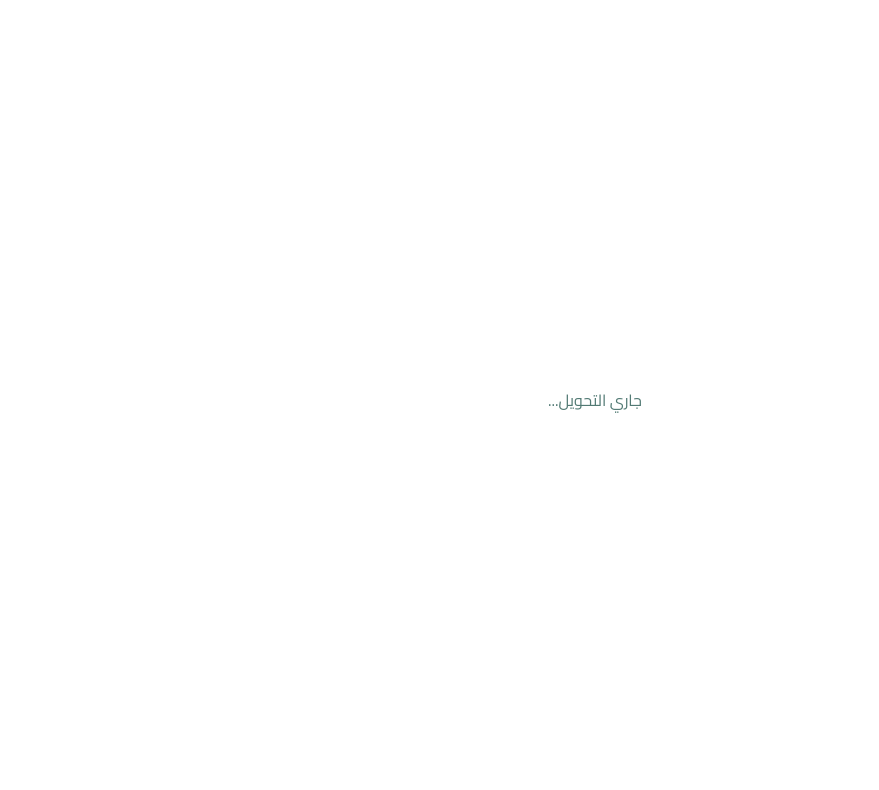
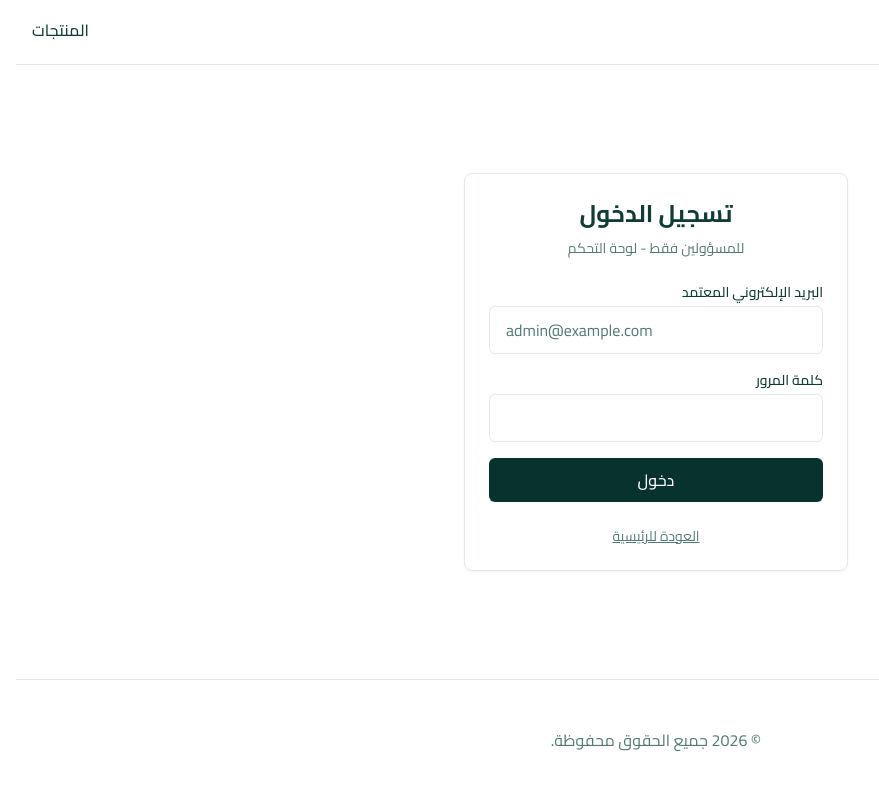
Before and after one commit to General-Intelligence-Service/General-Intelligence-Service, a Next.js app: page /login in a window 1280 px wide. Before the commit this address had no page. Shown: the top 790 px of the page, without its empty margins (73-952 px from the left). Built offline with nearby package versions, Linux system fonts and the light colour scheme.

Commit message:
تحديث جديد
Made-with: Cursor

```diff
--- /dev/null
+++ b/app/api/auth/login/route.ts
@@ -0,0 +1,47 @@
+import { NextRequest, NextResponse } from "next/server";
+import {
+  isAllowedEmail,
+  checkAdminPassword,
+  createSessionToken,
+  setSessionCookie,
+} from "@/lib/auth-session";
+
+export async function POST(request: NextRequest) {
+  try {
+    const body = await request.json();
+    const email = (body.email as string)?.trim?.();
+    const password = body.password;
+
+    if (!email || typeof password !== "string") {
+      return NextResponse.json(
+        { success: false, error: "البريد وكلمة المرور مطلوبان" },
+        { status: 400 }
+      );
+    }
+
+    if (!isAllowedEmail(email)) {
+      return NextResponse.json(
+        { success: false, error: "هذا البريد غير معتمد للدخول" },
+        { status: 403 }
+      );
+    }
+
+    if (!checkAdminPassword(password)) {
+      return NextResponse.json(
+        { success: false, error: "كلمة المرور غير صحيحة" },
+        { status: 401 }
+      );
+    }
+
+    const token = createSessionToken(email);
+    await setSessionCookie(token);
+
+    return NextResponse.json({ success: true, redirect: "/dashboard" });
+  } catch (error) {
+    console.error("Login error:", error);
+    return NextResponse.json(
+      { success: false, error: "حدث خطأ أثناء تسجيل الدخول" },
+      { status: 500 }
+    );
+  }
+}
--- /dev/null
+++ b/app/api/auth/logout/route.ts
@@ -0,0 +1,7 @@
+import { NextResponse } from "next/server";
+import { deleteSessionCookie } from "@/lib/auth-session";
+
+export async function POST() {
+  await deleteSessionCookie();
+  return NextResponse.json({ success: true, redirect: "/login" });
+}
--- /dev/null
+++ b/app/api/auth/session/route.ts
@@ -0,0 +1,14 @@
+import { NextResponse } from "next/server";
+import { getSession } from "@/lib/auth-session";
+
+export async function GET() {
+  try {
+    const session = await getSession();
+    if (!session) {
+      return NextResponse.json({ authenticated: false }, { status: 401 });
+    }
+    return NextResponse.json({ authenticated: true, email: session.email });
+  } catch {
+    return NextResponse.json({ authenticated: false }, { status: 401 });
+  }
+}
--- a/app/dashboard/page.tsx
+++ b/app/dashboard/page.tsx
@@ -1,7 +1,8 @@
 "use client";
 
 import { useState, useEffect } from "react";
-import { Plus, Edit, Trash2, Package, Search } from "lucide-react";
+import { useRouter } from "next/navigation";
+import { Plus, Edit, Trash2, Package, Search, LogOut } from "lucide-react";
 import { Navbar } from "@/components/navbar";
 import { Footer } from "@/components/footer";
 import { Button } from "@/components/ui/button";
@@ -12,11 +13,26 @@ import { ProductForm } from "@/components/dashboard/product-form";
 import { Product, type GiftTier, getGiftTierLabel, generateNextSKU, products as initialProducts } from "@/data/products";
 
 export default function DashboardPage() {
+  const router = useRouter();
   const [products, setProducts] = useState<Product[]>(initialProducts);
   const [searchQuery, setSearchQuery] = useState("");
   const [isFormOpen, setIsFormOpen] = useState(false);
   const [editingProduct, setEditingProduct] = useState<Product | null>(null);
   const [mounted, setMounted] = useState(false);
+  const [authOk, setAuthOk] = useState<boolean | null>(null);
+
+  useEffect(() => {
+    fetch("/api/auth/session", { credentials: "include" })
+      .then((res) => {
+        if (res.ok) setAuthOk(true);
+        else setAuthOk(false);
+      })
+      .catch(() => setAuthOk(false));
+  }, []);
+
+  useEffect(() => {
+    if (authOk === false) router.replace("/login");
+  }, [authOk, router]);
 
   useEffect(() => {
     setMounted(true);
@@ -145,6 +161,23 @@ export default function DashboardPage() {
     }
   };
 
+  const handleLogout = async () => {
+    await fetch("/api/auth/logout", { method: "POST", credentials: "include" });
+    router.replace("/login");
+  };
+
+  if (authOk === null) {
+    return (
+      <div className="flex min-h-screen items-center justify-center">
+        <p className="text-muted-foreground">جاري التحقق...</p>
+      </div>
+    );
+  }
+
+  if (authOk === false) {
+    return null;
+  }
+
   return (
     <div className="flex min-h-screen flex-col">
       <Navbar />
@@ -155,10 +188,16 @@ export default function DashboardPage() {
               <h1 className="mb-2 text-3xl font-bold">لوحة التحكم</h1>
               <p className="text-muted-foreground">إدارة المنتجات والهدايا المعروضة</p>
             </div>
-            <Button onClick={handleAddProduct} size="lg">
-              <Plus className="ml-2 h-5 w-5" />
-              إضافة منتج جديد
-            </Button>
+            <div className="flex items-center gap-2">
+              <Button onClick={handleAddProduct} size="lg">
+                <Plus className="ml-2 h-5 w-5" />
+                إضافة منتج جديد
+              </Button>
+              <Button variant="outline" size="icon" onClick={handleLogout} title="تسجيل الخروج">
+                <LogOut className="h-5 w-5" />
+                <span className="sr-only">تسجيل الخروج</span>
+              </Button>
+            </div>
           </div>
 
           <Card className="mb-6">
--- a/app/login/page.tsx
+++ b/app/login/page.tsx
@@ -1,16 +1,101 @@
 "use client";
 
-import { useEffect } from "react";
+import { useState } from "react";
 import { useRouter } from "next/navigation";
+import Link from "next/link";
+import { Button } from "@/components/ui/button";
+import { Input } from "@/components/ui/input";
+import { Navbar } from "@/components/navbar";
+import { Footer } from "@/components/footer";
 
 export default function LoginPage() {
   const router = useRouter();
-  useEffect(() => {
-    router.replace("/");
-  }, [router]);
+  const [email, setEmail] = useState("");
+  const [password, setPassword] = useState("");
+  const [error, setError] = useState("");
+  const [submitting, setSubmitting] = useState(false);
+
+  const handleSubmit = async (e: React.FormEvent) => {
+    e.preventDefault();
+    setError("");
+    setSubmitting(true);
+    try {
+      const res = await fetch("/api/auth/login", {
+        method: "POST",
+        headers: { "Content-Type": "application/json" },
+        body: JSON.stringify({ email: email.trim(), password }),
+        credentials: "include",
+      });
+      const data = await res.json();
+
+      if (data.success) {
+        router.push(data.redirect ?? "/dashboard");
+        return;
+      }
+      setError(data.error ?? "فشل تسجيل الدخول");
+    } catch {
+      setError("حدث خطأ أثناء الاتصال");
+    } finally {
+      setSubmitting(false);
+    }
+  };
+
   return (
-    <div className="flex min-h-screen items-center justify-center">
-      <p className="text-muted-foreground">جاري التحويل...</p>
+    <div className="flex min-h-screen flex-col">
+      <Navbar />
+      <main className="flex flex-1 items-center justify-center px-4 py-12">
+        <div className="w-full max-w-sm space-y-6 rounded-lg border bg-card p-6 shadow-sm">
+          <div className="text-center">
+            <h1 className="text-2xl font-bold">تسجيل الدخول</h1>
+            <p className="mt-2 text-sm text-muted-foreground">
+              للمسؤولين فقط - لوحة التحكم
+            </p>
+          </div>
+          <form onSubmit={handleSubmit} className="space-y-4">
+            <div>
+              <label htmlFor="email" className="mb-1 block text-sm font-medium">
+                البريد الإلكتروني المعتمد
+              </label>
+              <Input
+                id="email"
+                type="email"
+                value={email}
+                onChange={(e) => setEmail(e.target.value)}
+                placeholder="admin@example.com"
+                required
+                className="text-left"
+                dir="ltr"
+              />
+            </div>
+            <div>
+              <label htmlFor="password" className="mb-1 block text-sm font-medium">
+                كلمة المرور
+              </label>
+              <Input
+                id="password"
+                type="password"
+                value={password}
+                onChange={(e) => setPassword(e.target.value)}
+                required
+                className="text-left"
+                dir="ltr"
+              />
+            </div>
+            {error && (
+              <p className="text-sm text-destructive">{error}</p>
+            )}
+            <Button type="submit" className="w-full" disabled={submitting}>
+              {submitting ? "جاري الدخول..." : "دخول"}
+            </Button>
+          </form>
+          <p className="text-center text-sm text-muted-foreground">
+            <Link href="/" className="underline hover:text-foreground">
+              العودة للرئيسية
+            </Link>
+          </p>
+        </div>
+      </main>
+      <Footer />
     </div>
   );
 }
--- /dev/null
+++ b/lib/auth-session.ts
@@ -0,0 +1,90 @@
+import { cookies } from "next/headers";
+import crypto from "crypto";
+
+const COOKIE_NAME = "admin_session";
+const MAX_AGE = 60 * 60 * 24 * 7; // 7 أيام
+
+function getSecret(): string {
+  const secret = process.env.AUTH_SECRET;
+  if (!secret || secret.length < 16) {
+    throw new Error("AUTH_SECRET must be set and at least 16 characters");
+  }
+  return secret;
+}
+
+function sign(payload: string): string {
+  return crypto.createHmac("sha256", getSecret()).update(payload).digest("base64url");
+}
+
+export interface SessionPayload {
+  email: string;
+  exp: number;
+}
+
+export function createSessionToken(email: string): string {
+  const payload: SessionPayload = {
+    email: email.trim().toLowerCase(),
+    exp: Math.floor(Date.now() / 1000) + MAX_AGE,
+  };
+  const payloadStr = JSON.stringify(payload);
+  const sig = sign(payloadStr);
+  return Buffer.from(payloadStr, "utf-8").toString("base64url") + "." + sig;
+}
+
+export function verifySessionToken(token: string): SessionPayload | null {
+  try {
+    const [payloadB64, sig] = token.split(".");
+    if (!payloadB64 || !sig) return null;
+    const payloadStr = Buffer.from(payloadB64, "base64url").toString("utf-8");
+    if (sign(payloadStr) !== sig) return null;
+    const payload = JSON.parse(payloadStr) as SessionPayload;
+    if (payload.exp < Math.floor(Date.now() / 1000)) return null;
+    return payload;
+  } catch {
+    return null;
+  }
+}
+
+export async function getSession(): Promise<SessionPayload | null> {
+  const cookieStore = await cookies();
+  const token = cookieStore.get(COOKIE_NAME)?.value;
+  if (!token) return null;
+  return verifySessionToken(token);
+}
+
+export async function setSessionCookie(token: string): Promise<void> {
+  const cookieStore = await cookies();
+  cookieStore.set(COOKIE_NAME, token, {
+    httpOnly: true,
+    secure: process.env.NODE_ENV === "production",
+    sameSite: "lax",
+    maxAge: MAX_AGE,
+    path: "/",
+  });
+}
+
+export async function deleteSessionCookie(): Promise<void> {
+  const cookieStore = await cookies();
+  cookieStore.delete(COOKIE_NAME);
+}
+
+export function getAllowedEmails(): string[] {
+  const defaultEmail = "media.team.damascus.2@gmail.com";
+  const env = process.env.ALLOWED_ADMIN_EMAILS ?? "";
+  const fromEnv = env
+    .split(",")
+    .map((e) => e.trim().toLowerCase())
+    .filter(Boolean);
+  if (fromEnv.length > 0) return fromEnv;
+  return [defaultEmail];
+}
+
+export function isAllowedEmail(email: string): boolean {
+  const list = getAllowedEmails();
+  return list.length > 0 && list.includes(email.trim().toLowerCase());
+}
+
+export function checkAdminPassword(password: string): boolean {
+  const expected = process.env.ADMIN_PASSWORD ?? "";
+  return expected.length > 0 && password === expected;
+}
```
Also changed, not shown: 1 other file (tests, documents, lock files or other folders).
